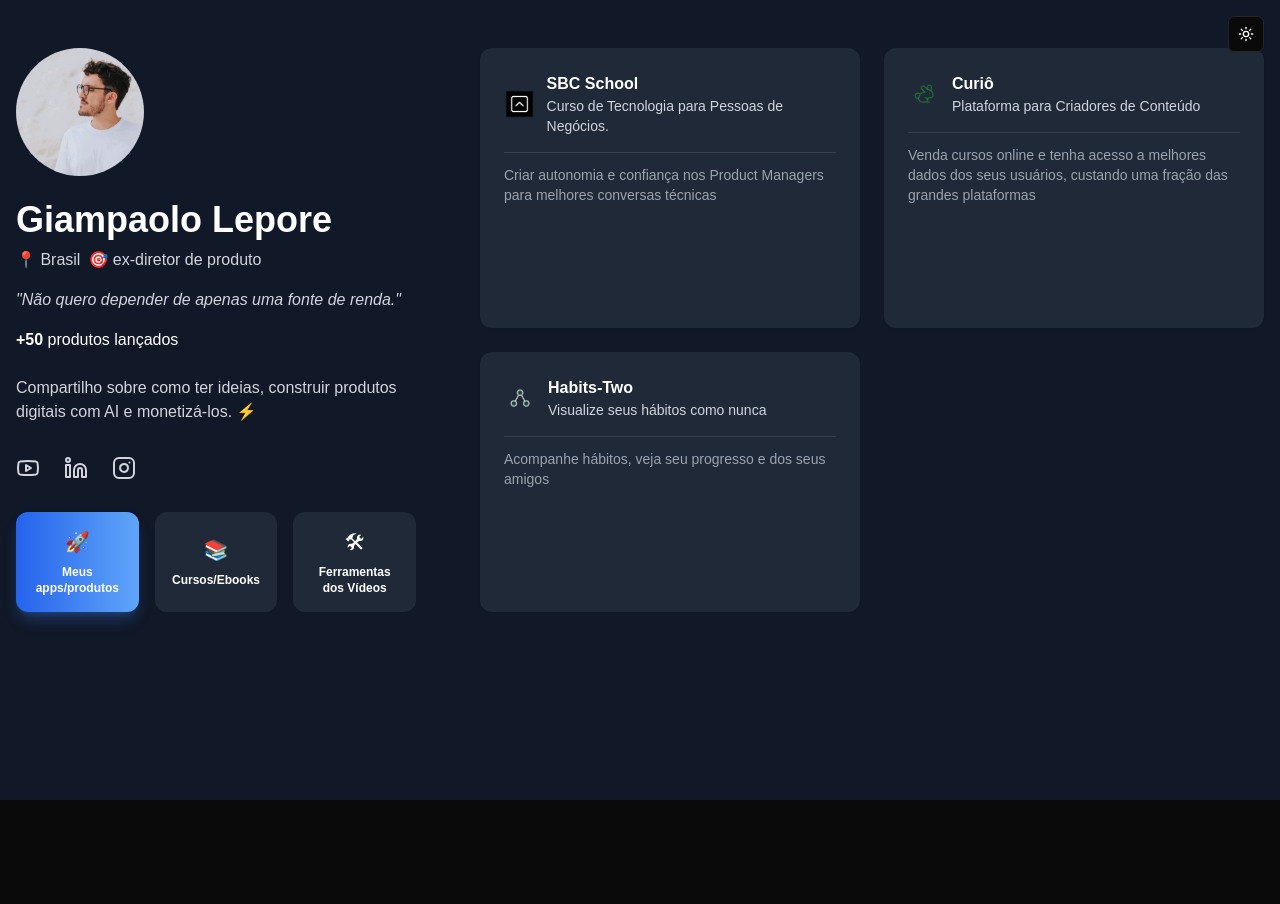
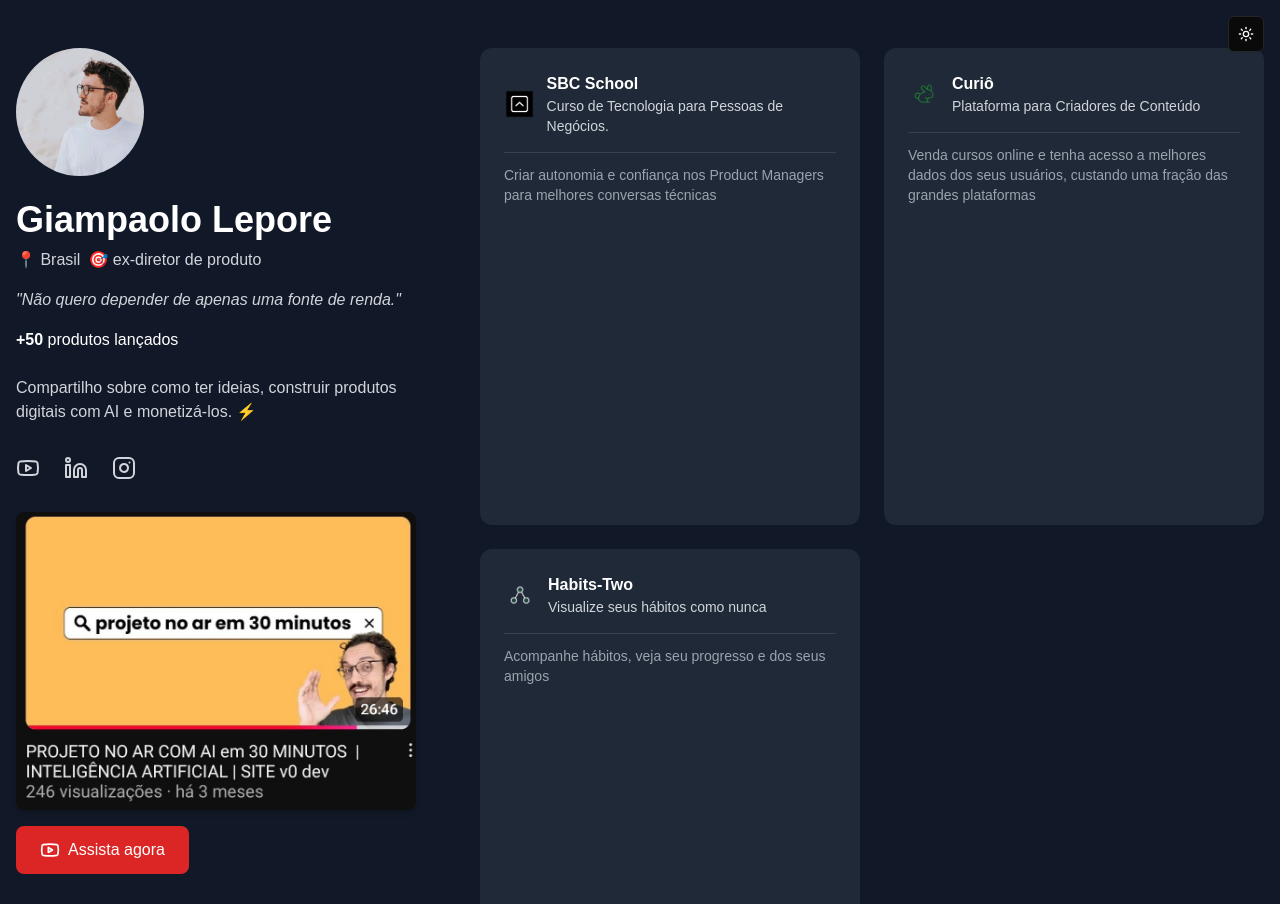
Before and after one commit to giamlepore/giampaolo, a Next.js app: page / in a window 1280 px wide. Shown: the top 904 px of the page. Before the commit the page ends 800 px from the top, so only its background shows below. Built offline with nearby package versions, Linux system fonts and the light colour scheme.

Commit message:
new youtube video thumb

```diff
--- a/app/page.tsx
+++ b/app/page.tsx
@@ -230,6 +230,29 @@
                 <Instagram className="w-6 h-6" />
               </a>
             </div>
+            <div className="flex flex-col items-center lg:items-start gap-4 mb-8">
+              <a
+                href="https://youtu.be/v3v9hqsJMbQ?si=FI0OzX25a4Xo21co"
+                target="_blank"
+                rel="noopener noreferrer"
+                className="block w-full max-w-md hover:opacity-95 transition-opacity"
+              >
+                <img
+                  src="/videoprojeto30.jpeg"
+                  alt="Thumbnail do vídeo"
+                  className="w-full rounded-lg shadow-md"
+                />
+              </a>
+              <a
+                href="https://youtu.be/v3v9hqsJMbQ?si=FI0OzX25a4Xo21co"
+                target="_blank"
+                rel="noopener noreferrer"
+                className="inline-flex items-center gap-2 px-6 py-3 bg-red-600 text-white rounded-lg hover:bg-red-700 transition-colors"
+              >
+                <Youtube className="w-5 h-5" />
+                Assista agora
+              </a>
+            </div>
             <div className="grid grid-cols-3 gap-4">
               {[
                 { id: 'apps', text: 'Meus apps/produtos', icon: '🚀' },
```
Also changed, not shown: public/videoprojeto30.jpeg (added).
